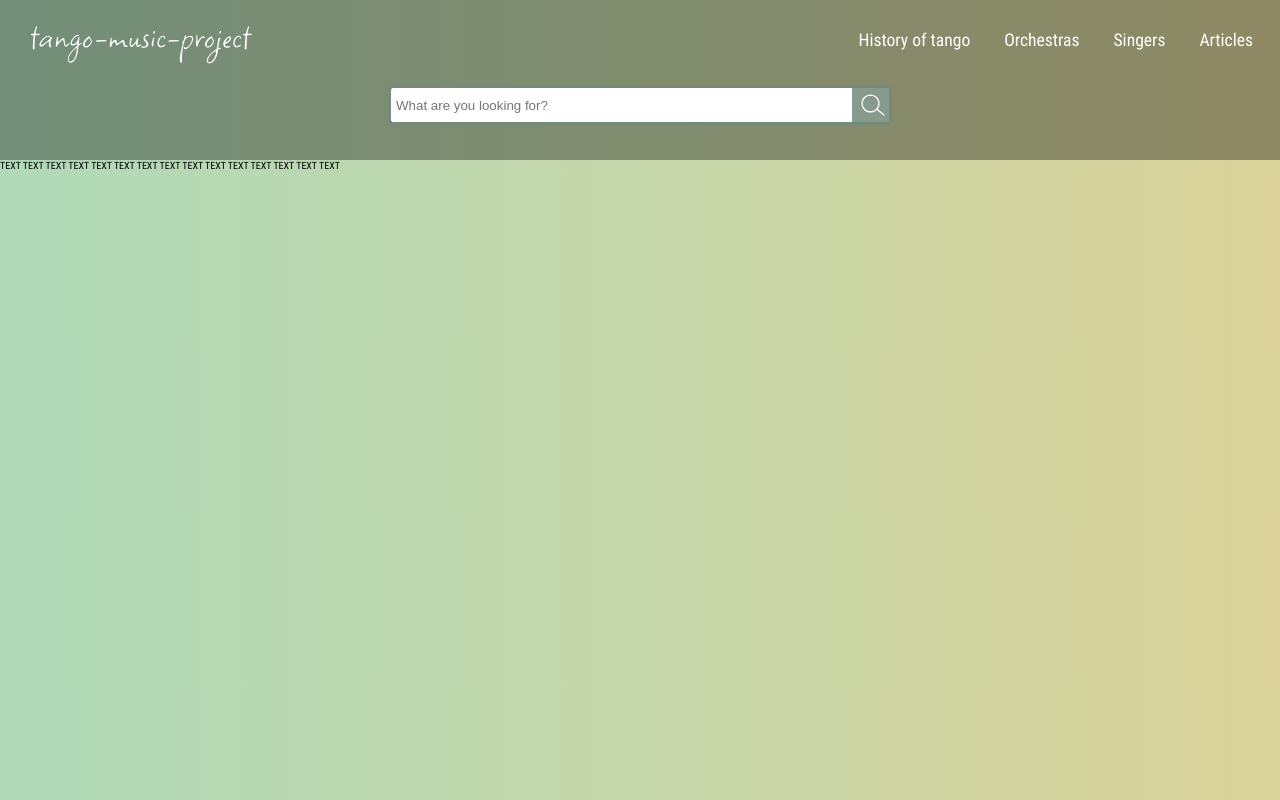
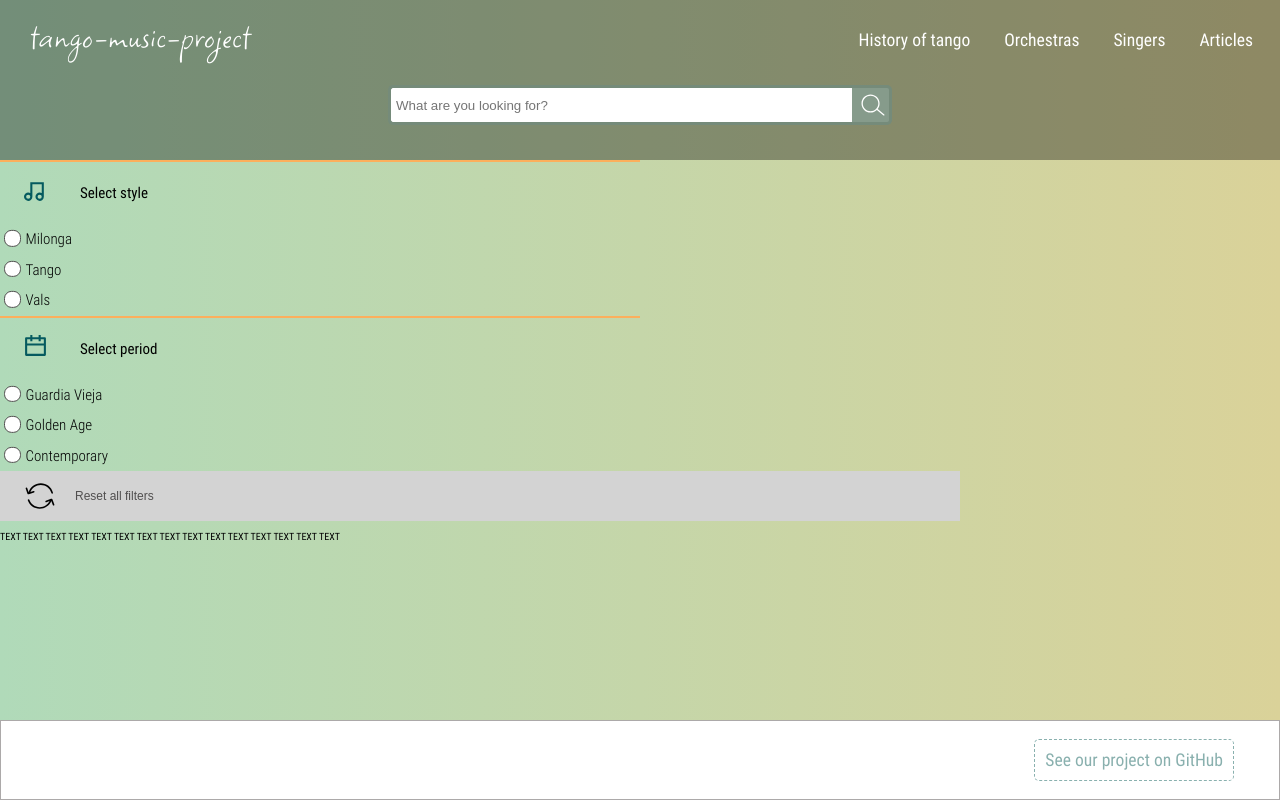
Before and after one commit to kolaroski/tango-music, a React app in the folder frontend/: page /blog in a window 1280 px wide. Built offline with nearby package versions, Linux system fonts and the light colour scheme; no server answers.

Commit message:
WIP: adding filter options in search bar

```diff
--- a/frontend/src/App.tsx
+++ b/frontend/src/App.tsx
@@ -1,9 +1,9 @@
 import './App.css';
 import './variables.css';
-import { NavBar } from './components/NavBar';
-import { SearchBar } from './components/SearchBar';
+import NavBar from './components/NavBar';
+import SearchBar from './components/SearchBar';
 import { CardList } from './containers/CardList';
-import SideBar from './containers/SideBar';
+// import SideBar from './containers/SideBar';
 import Footer from './components/Footer';
 import axios from '../node_modules/axios/index';
 import { useEffect, useState } from 'react';
@@ -102,7 +102,17 @@ function App() {
       <div>
         <div>
           <NavBar />
-          <SearchBar />
+          <SearchBar
+            stylesOptions={{
+              optionsSetter: filterStyleActions.set,
+              checkedFilters: filterStyleMap,
+            }}
+            periodsOptions={{
+              optionsSetter: filterPeriodActions.set,
+              checkedFilters: filterPeriodMap,
+            }}
+            resetAllFilters={onResetAllFilters}
+          />
           <Routes>
             <Route path="tango-history" element={<TangoOrigin />} />
             <Route path="blog" element={<Articles />} />
@@ -118,9 +128,9 @@ function App() {
             checkedFilters: filterPeriodMap,
           }}
           resetAllFilters={onResetAllFilters}
-        />
+        /> */}
         <div className="main-content"></div>
-        <Footer /> */}
+        <Footer />
       </div>
     </Router>
   );
--- a/frontend/src/components/CategoryItem.css
+++ b/frontend/src/components/CategoryItem.css
@@ -4,26 +4,19 @@
 .CategoryItemBox {
   padding: 10px;
   height: 8vh;
-  font-size: 1em;
+  font-size: 1.5em;
   display: flex;
+  flex-direction: row;
+  flex-wrap: wrap;
   box-sizing: border-box;
   width: 100%;
   align-items: center;
-  width: 100%;
+  width: 50%;
   border-top: 2px solid var(--secondary);
 }
 
 .CategoryItemBox:hover {
   background-color: var(--secondary-lighter);
-}
-
-.CategoryItemBox.open {
-  background-color: var(--secondary-light);
-  border-bottom: none;
-}
-
-.CategoryItemBox.open:hover {
-  background-color: var(--secondary-light2);
 }
 
 .icon-categories {
@@ -36,35 +29,19 @@
   width: 12rem;
 }
 
-.arrowDown {
-  border: solid var(--neutral-dark);
-  background-color: transparent;
-  border-width: 0 3px 3px 0;
-  display: inline-block;
-  padding: 3px;
-  transform: rotate(45deg);
-  margin-right: 15px;
-  margin-left: 15px;
-  transition: 0.16s;
-}
-
-.arrowDown.expanded {
-  transform: rotate(135deg);
-}
-
 /* SUBMENU STYLES: -------------- */
-
+/*
 .hidden {
   display: none;
-}
-
+} */
+/*
 .box_submenu {
   box-sizing: border-box;
   margin-left: 1rem;
   width: 85%;
   padding-bottom: 15px;
-}
-
+} */
+/*
 .search-input_submenu {
   box-sizing: border-box;
   padding: 8px;
@@ -86,22 +63,24 @@
 
 .search-input_submenu:focus::placeholder {
   color: var(--secondary);
-}
+} */
 
 .checkboxes_submenu {
   box-sizing: border-box;
   font-weight: 100;
   font-size: 15px;
   max-height: 200px;
-  overflow-y: scroll;
+  width: 50%;
+  flex-direction: row;
+  /* overflow-y: scroll;
   scrollbar-color: var(--secondary) var(--neutral-lighter);
   scrollbar-width: thin;
-  scrollbar-gutter: stable;
+  scrollbar-gutter: stable; */
 }
 
 .checkbox-single_submenu {
   box-sizing: border-box;
-  width: 100%;
+  width: 50%;
   padding: 4px 0;
 }
 
@@ -122,7 +101,7 @@
 }
 
 /* custom checkmark */
-input[type="checkbox"] {
+input[type='checkbox'] {
   appearance: none;
   background-color: white;
   margin-right: 5px;
@@ -139,8 +118,8 @@ input[type="checkbox"] {
   place-content: center;
 }
 
-input[type="checkbox"]::before {
-  content: "";
+input[type='checkbox']::before {
+  content: '';
   width: 0.65em;
   height: 0.65em;
   clip-path: polygon(14% 44%, 0 65%, 50% 100%, 100% 16%, 80% 0%, 43% 62%);
@@ -150,6 +129,6 @@ input[type="checkbox"]::before {
   box-shadow: inset 1em 1em var(--neutral-dark);
 }
 
-input[type="checkbox"]:checked::before {
+input[type='checkbox']:checked::before {
   transform: scale(1);
 }
--- a/frontend/src/components/CategoryItem.tsx
+++ b/frontend/src/components/CategoryItem.tsx
@@ -1,12 +1,12 @@
-import "./CategoryItem.css";
-import "../variables.css";
-import { useState } from "react";
+import './CategoryItem.css';
+import '../variables.css';
+import { useState } from 'react';
 
 export interface CategoryItemProps {
   heading: string;
   icon: JSX.Element;
   optionsSetter: (key: string, value: boolean) => void;
-  checkedFilters: Omit<Map<string, boolean>, "set" | "clear" | "delete">;
+  checkedFilters: Omit<Map<string, boolean>, 'set' | 'clear' | 'delete'>;
 }
 
 const CategoryItem: React.FC<CategoryItemProps> = ({
@@ -16,8 +16,7 @@ const CategoryItem: React.FC<CategoryItemProps> = ({
   checkedFilters,
 }): JSX.Element => {
   // Setup states
-  const [displaySubOptions, setDisplaySubOptions] = useState(false);
-  const [searchText, setSearchText] = useState<string>("");
+  // const [displaySubOptions, setDisplaySubOptions] = useState(false);
 
   // Instantiate options view
   let viewOptions: Array<JSX.Element> = [];
@@ -26,9 +25,6 @@ const CategoryItem: React.FC<CategoryItemProps> = ({
   checkedFilters.forEach((value, key) => {
     let option_hidden_state: boolean = false;
 
-    if (!key.toLowerCase().includes(searchText.toLowerCase())) {
-      option_hidden_state = true;
-    }
     viewOptions.push(
       <div
         hidden={option_hidden_state}
@@ -39,7 +35,7 @@ const CategoryItem: React.FC<CategoryItemProps> = ({
           <input
             type="checkbox"
             name={key}
-            onChange={(e) => {
+            onChange={e => {
               const target: HTMLInputElement = e.target as HTMLInputElement;
               optionsSetter(target.name, target.checked);
             }}
@@ -53,40 +49,18 @@ const CategoryItem: React.FC<CategoryItemProps> = ({
 
   return (
     <>
-      <div
+      {/* <div
         className={
           displaySubOptions ? `CategoryItemBox open` : `CategoryItemBox`
         }
         onClick={() => setDisplaySubOptions(!displaySubOptions)}
-      >
+      > */}
+      <div className="CategoryItemBox">
         <div className="icon-categories">{icon}</div>
 
         <div className={`optionHeading`}>{heading}</div>
-        <button
-          className={displaySubOptions ? `arrowDown expanded` : `arrowDown`}
-        ></button>
-        <br />
       </div>
-
-      <div>
-        <div
-          className={displaySubOptions ? "box_submenu" : "box_submenu hidden"}
-        >
-          <div>
-            <input
-              type="text"
-              className="search-input_submenu"
-              value={searchText}
-              onChange={(e) => {
-                const target: HTMLInputElement = e.target as HTMLInputElement;
-                setSearchText(target.value);
-              }}
-              placeholder=" Start typing for more options..."
-            />
-            <div className="checkboxes_submenu">{viewOptions}</div>
-          </div>
-        </div>
-      </div>
+      <div className="checkboxes_submenu">{viewOptions}</div>
     </>
   );
 };
--- a/frontend/src/components/NavBar.css
+++ b/frontend/src/components/NavBar.css
@@ -15,6 +15,12 @@
 .navbar__title-box {
   padding: 0 15px;
   align-self: flex-start;
+  /* transition: transform 0.2s; */
+}
+
+.navbar__title-box:hover {
+  /* transform: translateY(-3px); */
+  backface-visibility: hidden;
 }
 
 .navbar__title {
@@ -29,6 +35,7 @@
   position: relative;
   padding: 20px 5px;
   border-radius: 4px;
+  transition: background-color 0.2s;
 }
 
 .navbar__link-home::before {
@@ -50,18 +57,20 @@
   transform: scaleX(1);
 }
 
-.navbar__link-home:hover {
+/* .navbar__link-home:hover { */
+/* background-color: rgba(0, 0, 0, 0.1); */
+/* box-shadow: rgba(0, 0, 0, 0.1) 0px 4px 12px; */
+/* transform: translateY(-10px); */
+/* } */
+
+.navbar__link-home:active {
+  border-radius: 5px;
   background-color: rgba(0, 0, 0, 0.1);
 }
 
-.navbar__link-home:active {
-  border-radius: 5px;
-  background-color: rgba(0, 0, 0, 0.2);
-}
-
-.navbar__link-home:active::before {
-  /* background-color: #313a32; */
-}
+/* .navbar__link-home:active::before { */
+/* background-color: #313a32; */
+/* } */
 
 /* LIST OF LINKS  ----------------------------------------*/
 .links {
--- a/frontend/src/components/NavBar.tsx
+++ b/frontend/src/components/NavBar.tsx
@@ -3,7 +3,7 @@ import { useState } from 'react';
 import { Link } from 'react-router-dom';
 import './NavBar.css';
 
-export const NavBar: React.FC<{}> = ({}): JSX.Element => {
+const NavBar: React.FC<{}> = ({}): JSX.Element => {
   const [navMenuIsActive, setNavMenuIsActive] = useState(false);
   const toggleNavMenu = () => {
     setNavMenuIsActive(current => !current);
@@ -32,7 +32,7 @@ export const NavBar: React.FC<{}> = ({}): JSX.Element => {
         <Link to="/tango-history" className="navbar__link">
           History of tango
         </Link>
-        <Link to="/orchestra" className="navbar__link">
+        <Link to="/orchestras" className="navbar__link">
           Orchestras
         </Link>
         <Link to="/singers" className="navbar__link">
@@ -45,3 +45,5 @@ export const NavBar: React.FC<{}> = ({}): JSX.Element => {
     </nav>
   );
 };
+
+export default NavBar;
--- a/frontend/src/components/SearchBar.tsx
+++ b/frontend/src/components/SearchBar.tsx
@@ -1,6 +1,41 @@
 import './SearchBar.css';
+import CategoryItem from './CategoryItem';
+import Button from './Button';
+import { StyleIcon, PeriodIcon } from '../assets/SideBarIcons';
 
-export const SearchBar: React.FC<{}> = ({}): JSX.Element => {
+interface OptionsCoreItem {
+  optionsSetter: (key: string, value: boolean) => void;
+  checkedFilters: Omit<Map<string, boolean>, 'set' | 'clear' | 'delete'>;
+}
+
+export interface SearchBarProps {
+  stylesOptions: OptionsCoreItem;
+  periodsOptions: OptionsCoreItem;
+  resetAllFilters: () => void;
+}
+
+const SearchBar: React.FC<SearchBarProps> = ({
+  stylesOptions,
+  periodsOptions,
+  resetAllFilters,
+}): JSX.Element => {
+  const categoriesArr: Array<{
+    icon: JSX.Element;
+    heading: string;
+    optionsCoreItem: OptionsCoreItem;
+  }> = [
+    {
+      icon: <StyleIcon color="#055a5f" size={25} />,
+      heading: 'Select style',
+      optionsCoreItem: stylesOptions,
+    },
+    {
+      icon: <PeriodIcon color="#055a5f" size={25} />,
+      heading: 'Select period',
+      optionsCoreItem: periodsOptions,
+    },
+  ];
+
   return (
     <>
       <div className="wrap">
@@ -20,6 +55,31 @@ export const SearchBar: React.FC<{}> = ({}): JSX.Element => {
         </div>
       </div>
 
+      {categoriesArr.map(
+        (
+          option: {
+            icon: JSX.Element;
+            heading: string;
+            optionsCoreItem: OptionsCoreItem;
+          },
+          index: number
+        ) => (
+          <CategoryItem
+            key={index}
+            icon={option.icon}
+            heading={option.heading}
+            optionsSetter={option.optionsCoreItem.optionsSetter}
+            checkedFilters={option.optionsCoreItem.checkedFilters}
+          />
+        )
+      )}
+      <Button
+        buttonName="Reset all filters"
+        className="btn resetBtn"
+        imgSrc={require('../assets/reloadImg.svg')}
+        onClick={resetAllFilters}
+      />
+
       {/* <div className="search-container">
         <div className="search-field">
           <div>
@@ -30,3 +90,5 @@ export const SearchBar: React.FC<{}> = ({}): JSX.Element => {
     </>
   );
 };
+
+export default SearchBar;
```
Also changed, not shown: frontend/src/containers/SideBar.css (+3 -12 lines), frontend/src/containers/SideBar.tsx (+74 -74 lines).
